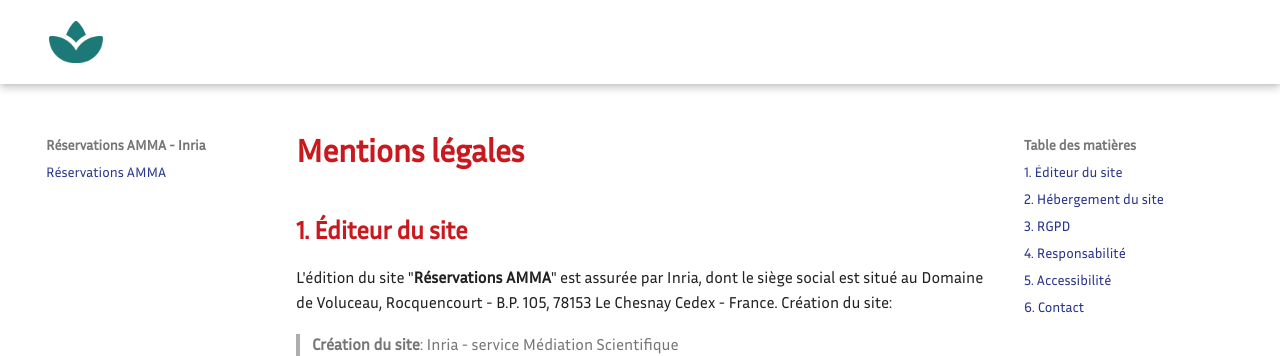
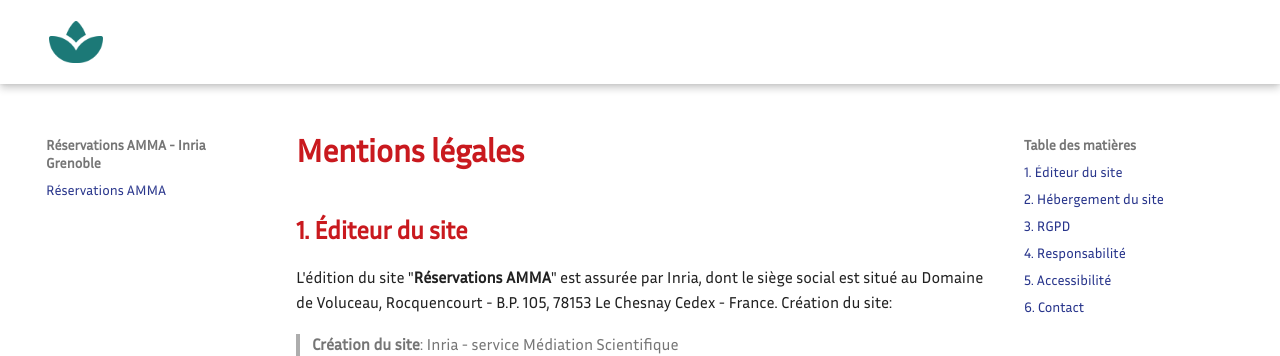
Before and after one commit to MediationScientifiqueInria/reservation-amma-agos, an MkDocs documentation site: the page built from docs/Mention/mentions-legals.md, in a window 1280 px wide. Shown: the top 356 px of the page. Built offline with MkDocs 1.6.1 and Material for MkDocs 9.7.7, drawn with Linux system fonts in a browser that asks for light colours; some web fonts are replaced.

Commit message:
Update mkdocs.yml

```diff
--- a/mkdocs.yml
+++ b/mkdocs.yml
@@ -1,4 +1,4 @@
-site_name: Réservations AMMA - Inria
+site_name: Réservations AMMA - Inria Grenoble
 
 
 theme:
```
